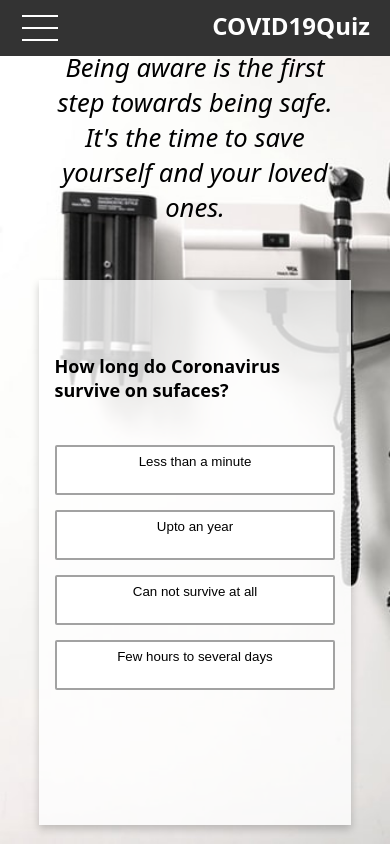
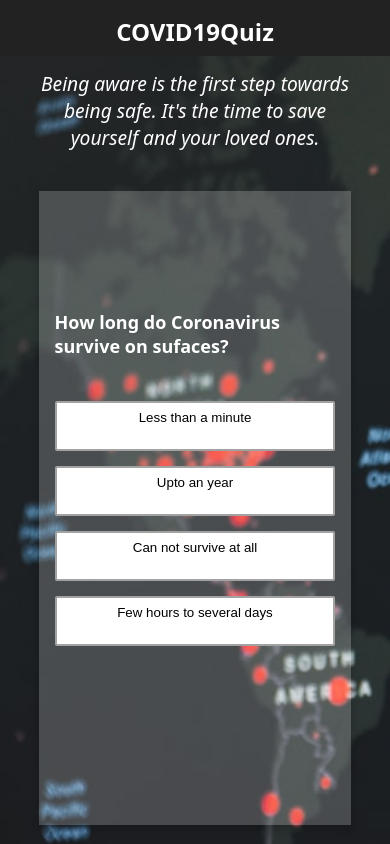
Before and after one commit to iAchyut/COVID-19, a React (Create React App) app: page / in a window 390 px wide. Built offline with nearby package versions, Linux system fonts and the light colour scheme.

Commit message:
header changes + background change + color theme chnaged

```diff
--- a/src/index.css
+++ b/src/index.css
@@ -8,8 +8,14 @@ body {
   -webkit-font-smoothing: antialiased;
   -moz-osx-font-smoothing: grayscale;
 
+
 }
+@media (min-width: 900px) {
+  body {
 
+    overflow-y: hidden;
+  }
+}
 code {
   font-family: source-code-pro, Menlo, Monaco, Consolas, 'Courier New',
     monospace;
--- a/src/screens/home/home.module.css
+++ b/src/screens/home/home.module.css
@@ -12,7 +12,7 @@
     display: flex;
     flex: 1;
     box-shadow: 0 4px 8px 0 rgba(0,0,0,0.2);
-    background-color: rgb(255,255,255,0.8);
+    background-color: rgb(255,255,255,0.2);
     flex-direction: column;
 }
 
@@ -28,6 +28,7 @@
 .question {
     font-size: 18px;
     font-weight: bold;
+    color: white;
 }
 
 .answerContainer {
@@ -86,6 +87,7 @@
     padding-left: 15px;
     align-items: center;
     cursor: pointer;
+    color: #eee;
 }
 
 .skipButton .skip {
@@ -94,14 +96,15 @@
     text-align: center;
     vertical-align: middle;
 
+
 }
 
 .skipButton:hover .skip {
-    color: #888;
+    color: #bbb;
 }
 
 .skipButton:hover .skipIcon {
-    color: #888;
+    color: #bbb;
 }
 
 .rightAnswer {
@@ -148,4 +151,13 @@
     text-align: center;
     font-style : italic;
     margin: 30px 0;
+    color: white;
 }
+
+@media (max-width: 900px) {
+    .heading {
+        font-size: 1.5em;
+        margin-top: 50px;
+        margin-bottom: 15px;
+    }
+  }
--- a/src/ui_components/toolbar/toolbar.jsx
+++ b/src/ui_components/toolbar/toolbar.jsx
@@ -20,14 +20,15 @@ export default class Toolbar extends Component {
     const { toggleMenu } = this.props;
     return (
       <header className={Styles.Toolbar}>
-        <div className={Styles1.DrawerToggle} onClick={toggleMenu}>
+         <span className={Styles.website}>COVID19Quiz</span>
+        {/* <div className={Styles1.DrawerToggle} onClick={toggleMenu}>
           <div />
           <div />
           <div />
-        </div>
+        </div> */}
         <p className={Styles1.Title}  ></p>
         <span className={Styles.versionBox}>
-          <span className={Styles.website}>COVID19Quiz</span>
+
 
         </span>
         <nav className={Styles.DesktopOnly}>
--- a/src/ui_components/toolbar/toolbar.module.css
+++ b/src/ui_components/toolbar/toolbar.module.css
@@ -4,7 +4,7 @@
     position: fixed;
     top: 0;
     left: 0;
-    background:#333;
+    background:#222;
     display: flex;
     justify-content: space-between;
     align-items: center;
@@ -33,7 +33,7 @@
     margin-left: 0px;
        color: white;
        font-size: 1.5rem;
-       margin-bottom: 0.9rem;
+
   }
   @media (max-width: 499px) {
     .DesktopOnly {
@@ -46,6 +46,14 @@
   @media (min-width: 500px) and (max-width: 850px) {
 
       .Title {
-       margin-left: 80px;
+       margin-left:80px;
       }
     }
+    @media (max-width:850px) {
+      .Toolbar {
+        display: block;
+        padding-top: 15px;
+        text-align: center;
+        width: 100%;
+      }
+    }
```
Also changed, not shown: src/background-grey.jpg (added), src/background.jpg.
